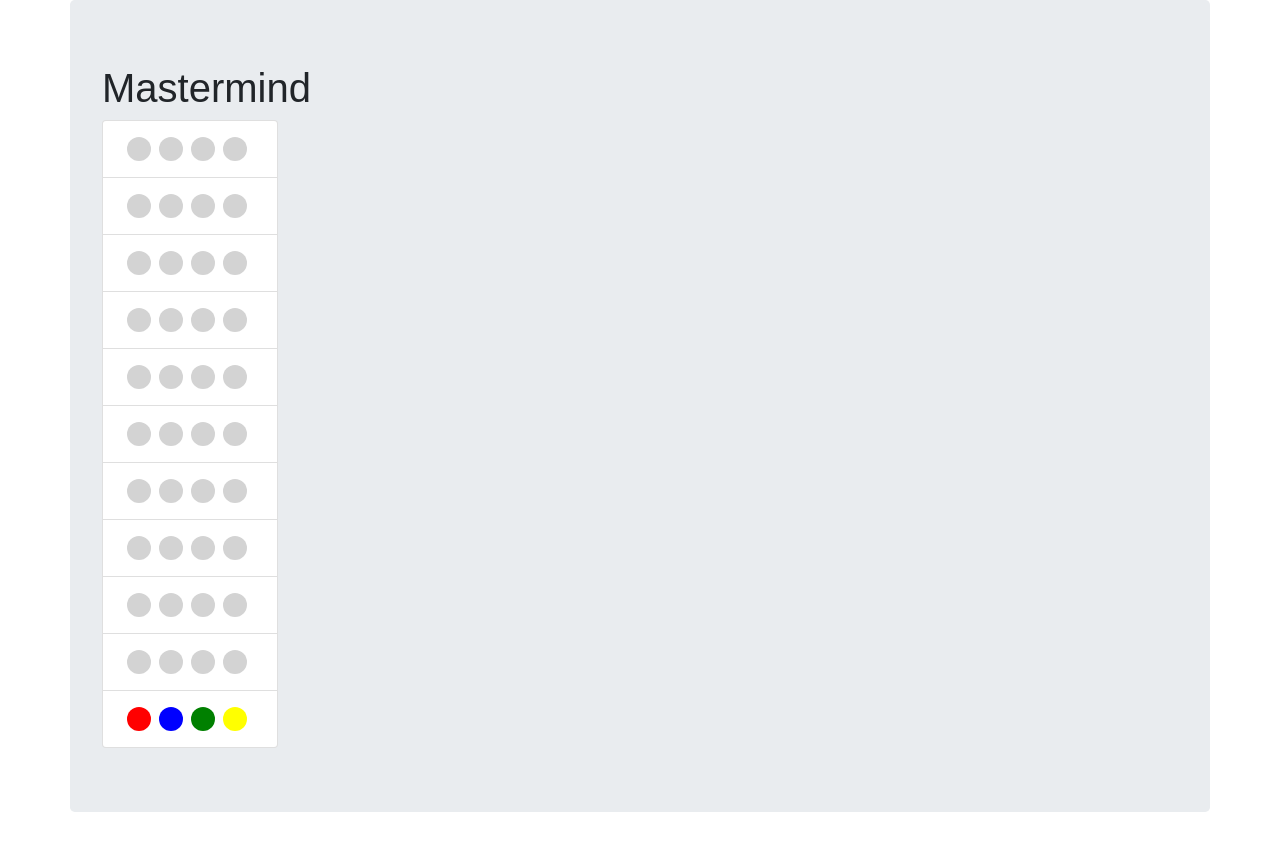
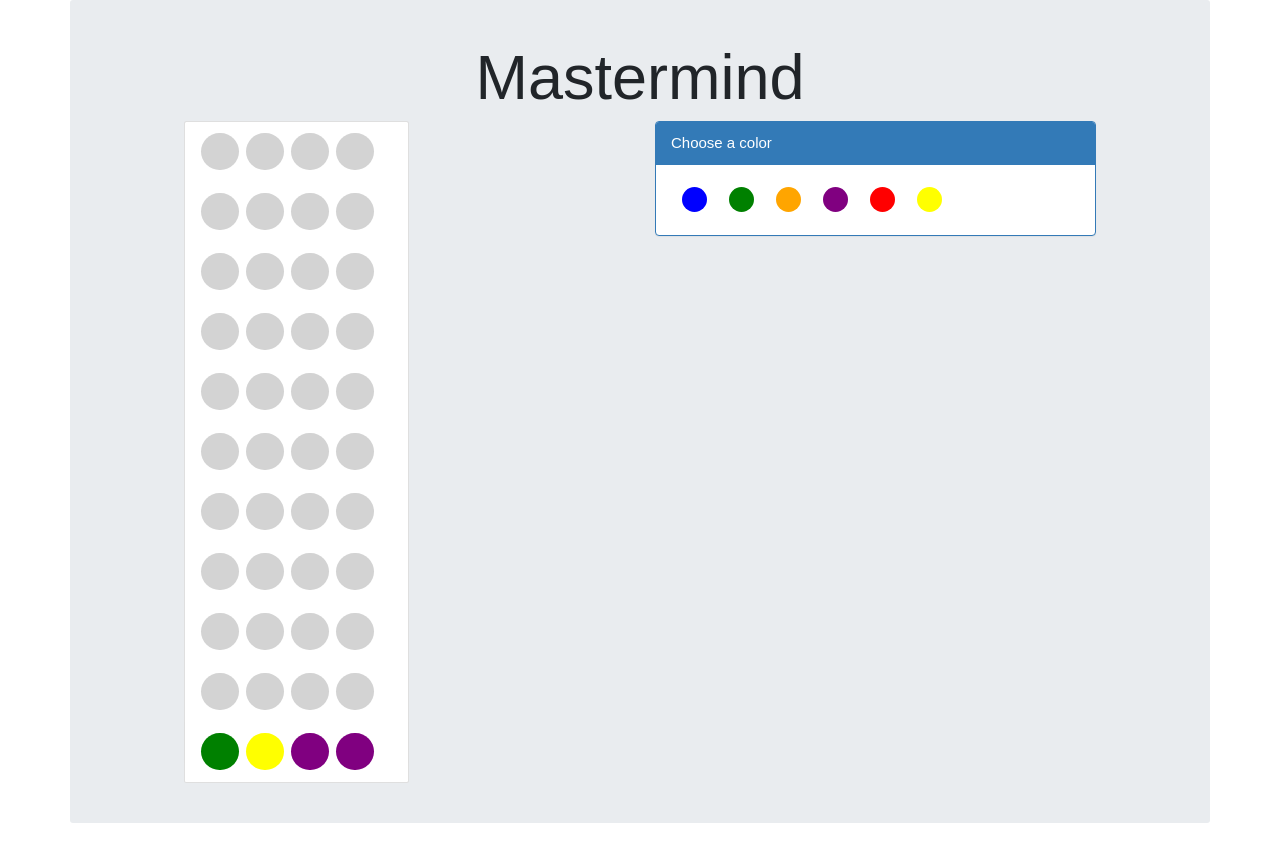
Before and after one commit to dominique-vassard/from-pseudo-functional-to-pure-functional, a React (Create React App) app in the folder react/mastermind/: page / in a window 1280 px wide. Built offline with nearby package versions, Linux system fonts and the light colour scheme.

Commit message:
React Masermind: Borad complete + choose color is OK

```diff
--- a/react/mastermind/public/index.html
+++ b/react/mastermind/public/index.html
@@ -1,5 +1,6 @@
 <!DOCTYPE html>
 <html lang="en">
+
 <head>
   <meta charset="utf-8">
   <meta name="viewport" content="width=device-width, initial-scale=1, shrink-to-fit=no">
@@ -10,6 +11,8 @@
     -->
   <link rel="manifest" href="%PUBLIC_URL%/manifest.json">
   <link rel="shortcut icon" href="%PUBLIC_URL%/favicon.ico">
+  <link rel="stylesheet" href="https://maxcdn.bootstrapcdn.com/bootstrap/3.3.7/css/bootstrap.min.css" integrity="sha384-BVYiiSIFeK1dGmJRAkycuHAHRg32OmUcww7on3RYdg4Va+PmSTsz/K68vbdEjh4u"
+    crossorigin="anonymous">
   <!--
       Notice the use of %PUBLIC_URL% in the tags above.
       It will be replaced with the URL of the `public` folder during the build.
@@ -21,6 +24,7 @@
     -->
   <title>React App</title>
 </head>
+
 <body>
   <noscript>
     You need to enable JavaScript to run this app.
@@ -37,4 +41,5 @@
       To create a production bundle, use `npm run build` or `yarn build`.
     -->
 </body>
+
 </html>
--- /dev/null
+++ b/react/mastermind/src/ColorButton.js
@@ -0,0 +1,10 @@
+import React from "react"
+import { Button } from "react-bootstrap"
+import CodePeg from "./CodePeg"
+
+const ColorButton = (props) =>
+    <Button onClick={props.onClick}>
+        <CodePeg color={props.color} />
+    </Button>
+
+export default ColorButton
--- a/react/mastermind/src/Mastermind.js
+++ b/react/mastermind/src/Mastermind.js
@@ -1,31 +1,92 @@
 import React from "react"
 import Board from "./Board"
+import { Grid, Col, Row, Panel } from "react-bootstrap"
+import ColorButton from "./ColorButton"
 
+const AVAILABLE_COLORS = ["blue", "green", "orange", "purple", "red", "yellow"]
 
 class Mastermind extends React.Component {
     constructor(props) {
         super(props)
 
+        const nbMaxTries = 10
+
         this.state = {
-            "breakerTries": this.init_breaker_tries(),
-            "codeToBreak": this.init_code_to_break()
+            "nbMaxTries": nbMaxTries,
+            "breakerTries": this.init_breaker_tries(nbMaxTries),
+            "codeToBreak": this.init_code_to_break(nbMaxTries),
+            "currentTryIndex": 0,
+            "currentColorChoice": 0,
+            "gameIsOver": false
         }
     }
 
     init_code_to_break() {
-        return ["red", "blue", "green", "yellow"]
+        let initial_colors = []
+        for (let i = 0; i < 4; i++) {
+            let idx = parseInt(Math.random() * AVAILABLE_COLORS.length, 10)
+            initial_colors.push(AVAILABLE_COLORS[idx])
+        }
+        return initial_colors
     }
 
-    init_breaker_tries() {
-        return Array(10).fill(["grey", "grey", "grey", "grey"])
+    init_breaker_tries(nbMaxTries) {
+        return Array(nbMaxTries).fill(null).map(_unused => ["grey", "grey", "grey", "grey"])
+    }
+
+    choose_color(color) {
+        if (this.state.gameIsOver) {
+            return false
+        }
+        let breakerTries = this.state.breakerTries
+        let currentTryIndex = this.state.currentTryIndex
+        let currentColorChoice = this.state.currentColorChoice
+        let gameIsOver = this.state.gameIsOver
+
+        breakerTries[this.state.currentTryIndex][this.state.currentColorChoice] = color
+        currentColorChoice++
+        if (currentColorChoice === 4) {
+            currentColorChoice = 0
+            currentTryIndex++
+        }
+
+        if (currentTryIndex === (this.state.nbMaxTries)) {
+            gameIsOver = true
+        }
+
+        this.setState({
+            "breakerTries": breakerTries,
+            "currentColorChoice": currentColorChoice,
+            "currentTryIndex": currentTryIndex,
+            "gameIsOver": gameIsOver
+        })
     }
 
     render() {
         return (
-            <div className="container jumbotron" >
-                <h1>Mastermind</h1>
-                <Board breakerTries={this.state.breakerTries} codeToBreak={this.state.codeToBreak} />
-            </div>
+            <Grid className="container jumbotron" >
+                <Row>
+                    <Col md={12}>
+                        <h1 className="text-center">Mastermind</h1>
+                    </Col>
+                </Row>
+                <Row>
+                    <Col md={1} />
+                    <Col md={4}>
+                        <Board breakerTries={this.state.breakerTries} codeToBreak={this.state.codeToBreak} />
+                    </Col>
+                    <Col md={1} />
+                    <Col md={5}>
+                        <Panel bsStyle="primary">
+                            <Panel.Heading>Choose a color</Panel.Heading>
+                            <Panel.Body>
+                                {AVAILABLE_COLORS.map((av_color, index) => <ColorButton key={index} color={av_color} onClick={() => this.choose_color(av_color)} />)}
+                            </Panel.Body>
+                        </Panel>
+                    </Col>
+                    <Col md={1} />
+                </Row>
+            </Grid>
         )
     }
 }
--- a/react/mastermind/src/index.css
+++ b/react/mastermind/src/index.css
@@ -2,43 +2,58 @@
     margin: 0;
     padding: 0;
     font-family: sans-serif;
+    font-size: 1.5em;
 }
 
 .board {
-    width: 11em;
+    width: 15em;
 }
 
 .codepeg-red {
     margin: 0.25em;
-    width: 1.5em;
-    height: 1.5em;
+    width: 2.5em;
+    height: 2.5em;
     background-color: red;
 }
 
 .codepeg-blue {
     margin: 0.25em;
-    width: 1.5em;
-    height: 1.5em;
+    width: 2.5em;
+    height: 2.5em;
     background-color: blue;
 }
 
 .codepeg-green {
     margin: 0.25em;
-    width: 1.5em;
-    height: 1.5em;
+    width: 2.5em;
+    height: 2.5em;
     background-color: green;
 }
 
 .codepeg-yellow {
     margin: 0.25em;
-    width: 1.5em;
-    height: 1.5em;
+    width: 2.5em;
+    height: 2.5em;
     background-color: yellow;
+}
+
+.codepeg-orange {
+    margin: 0.25em;
+    width: 2.5em;
+    height: 2.5em;
+    background-color: orange;
+}
+
+.codepeg-purple {
+    margin: 0.25em;
+    width: 2.5em;
+    height: 2.5em;
+    background-color: purple;
 }
 
 .codepeg-grey {
     margin: 0.25em;
-    width: 1.5em;
-    height: 1.5em;
+    width: 2.5em;
+    height: 2.5em;
     background-color: lightgray;
 }
```
Lines whose indentation alone changed are shown as unchanged.
